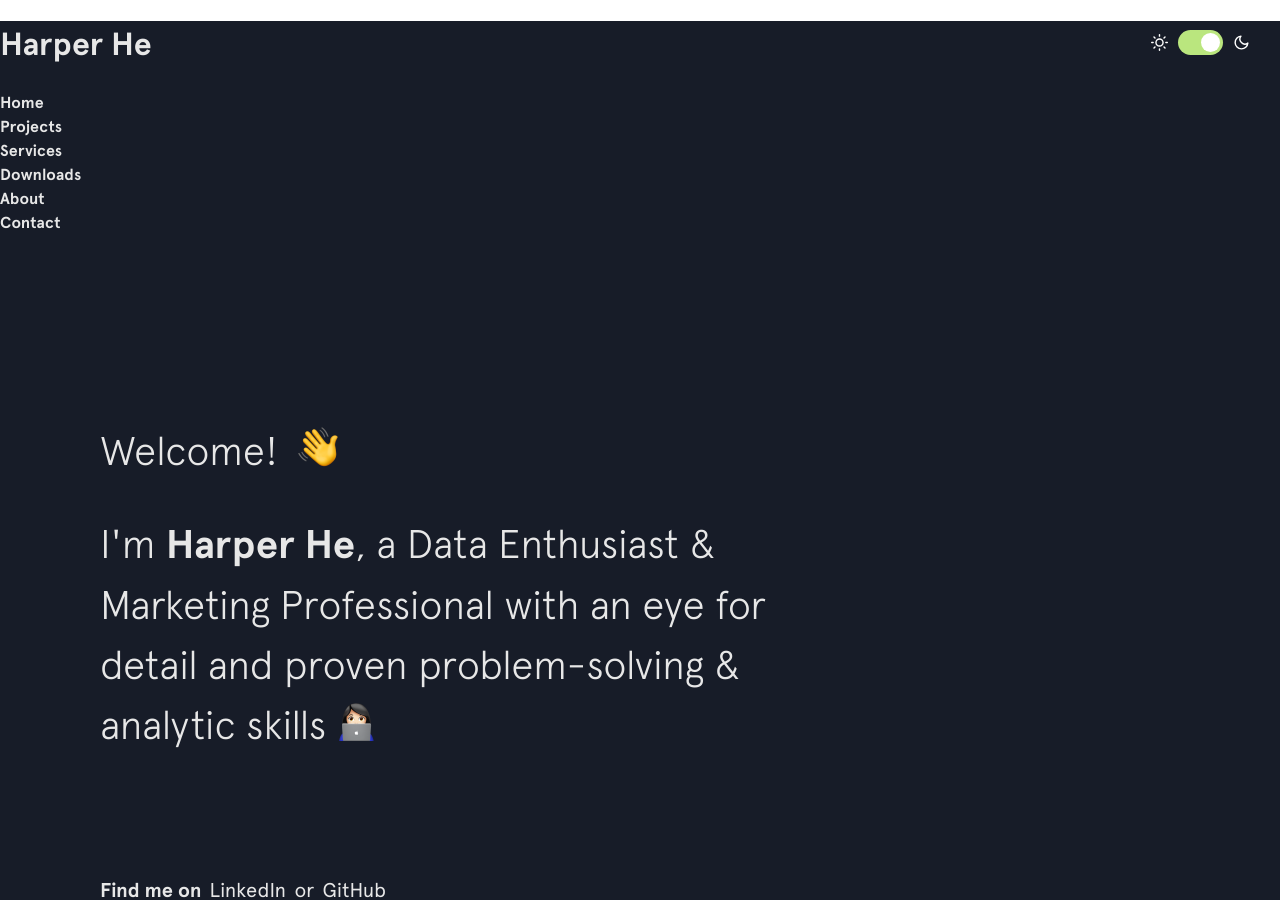
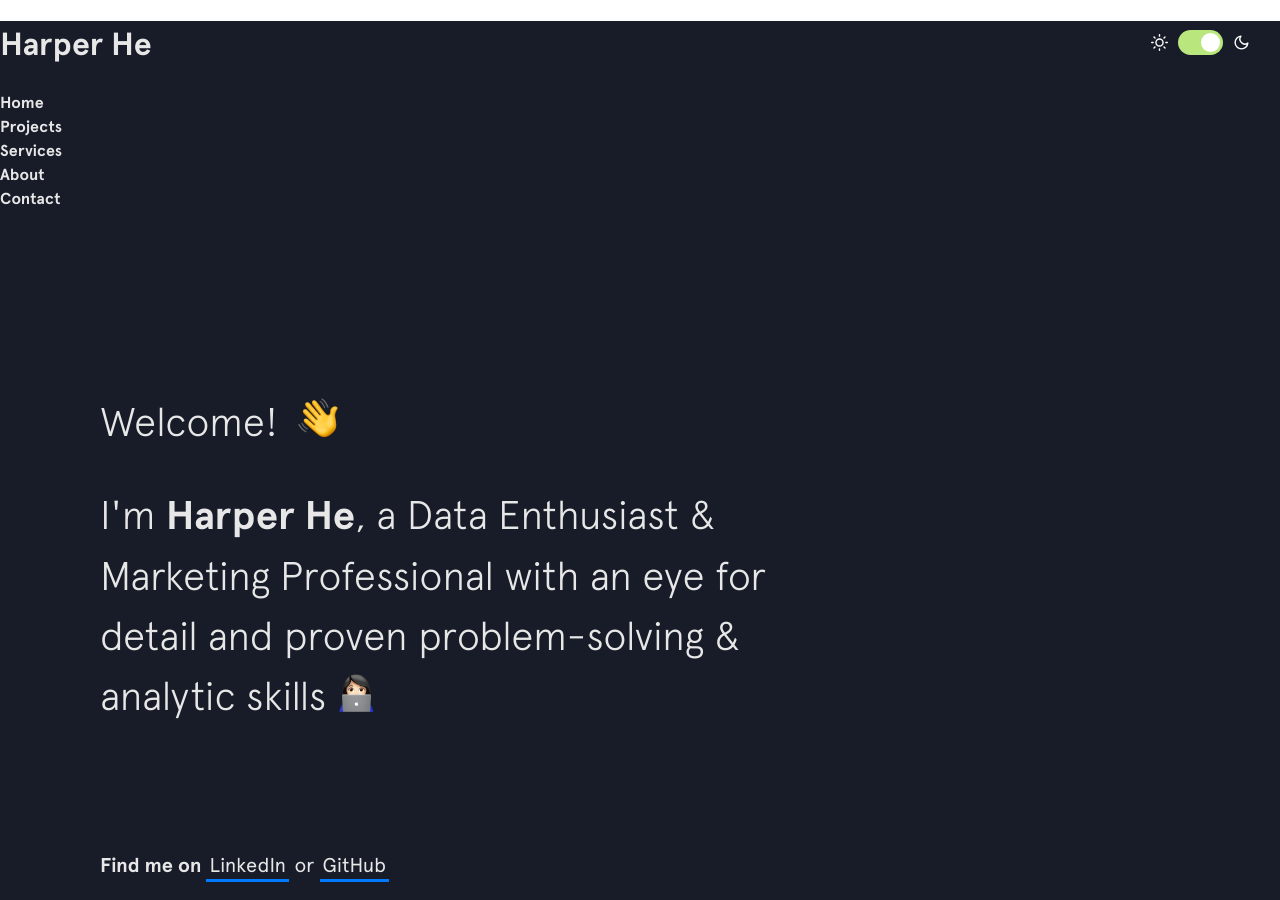
Before and after one commit to harper-he/harper-he.github.io, a Jekyll site: the page built from index.html, in a window 1280 px wide and 900 px high. Built offline with Jekyll 4.4.1, drawn with Linux system fonts in a browser that asks for light colours; nearby versions of some CDN libraries.

Commit message:
Update menu.html

```diff
--- a/_includes/menu.html
+++ b/_includes/menu.html
@@ -32,9 +32,9 @@
           <li class="active"><a href="#">Home</a></li>
            <li><a href="#">Projects</a></li>
            <li><a href="#">Services</a></li>
-           <li><a href="#">Downloads</a></li>
            <li><a href="#">About</a></li>
            <li><a href="#">Contact</a></li>
        </ul>
     </div>
+  </nav>
  </div>
```
